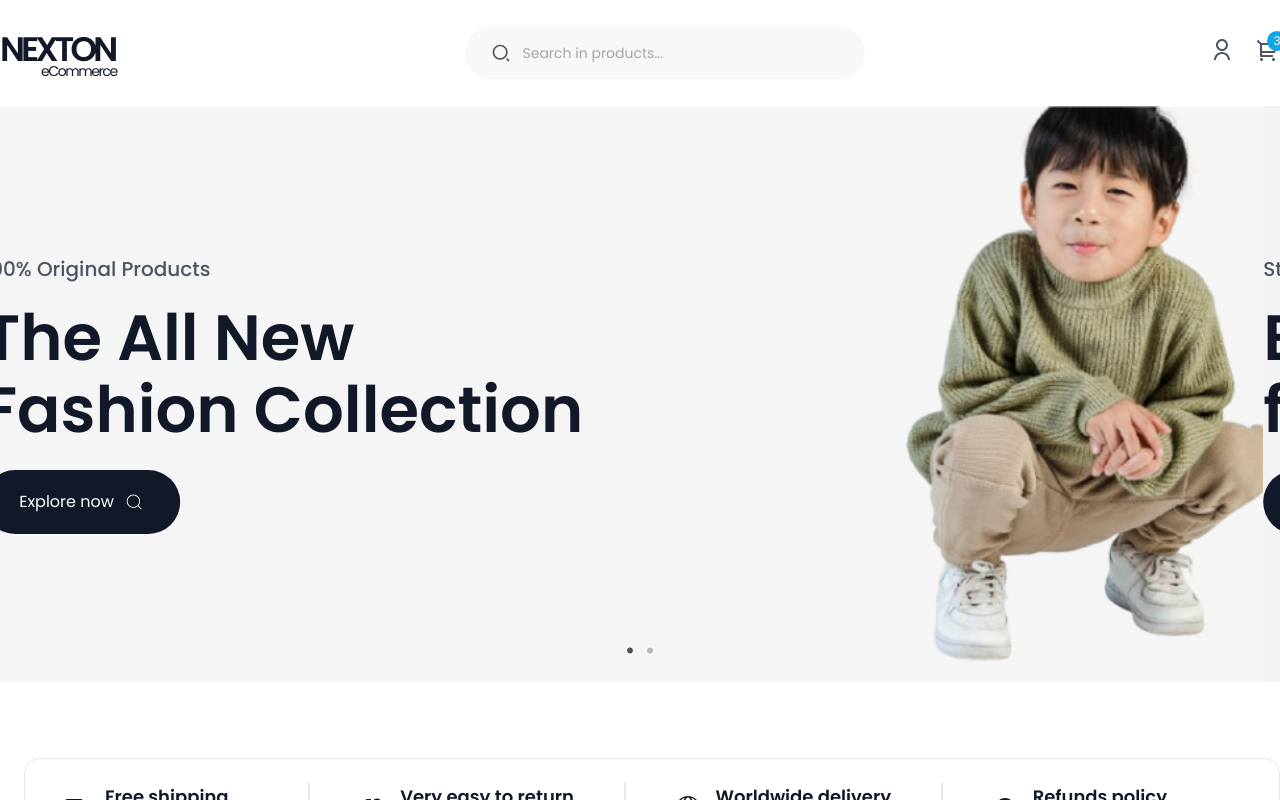
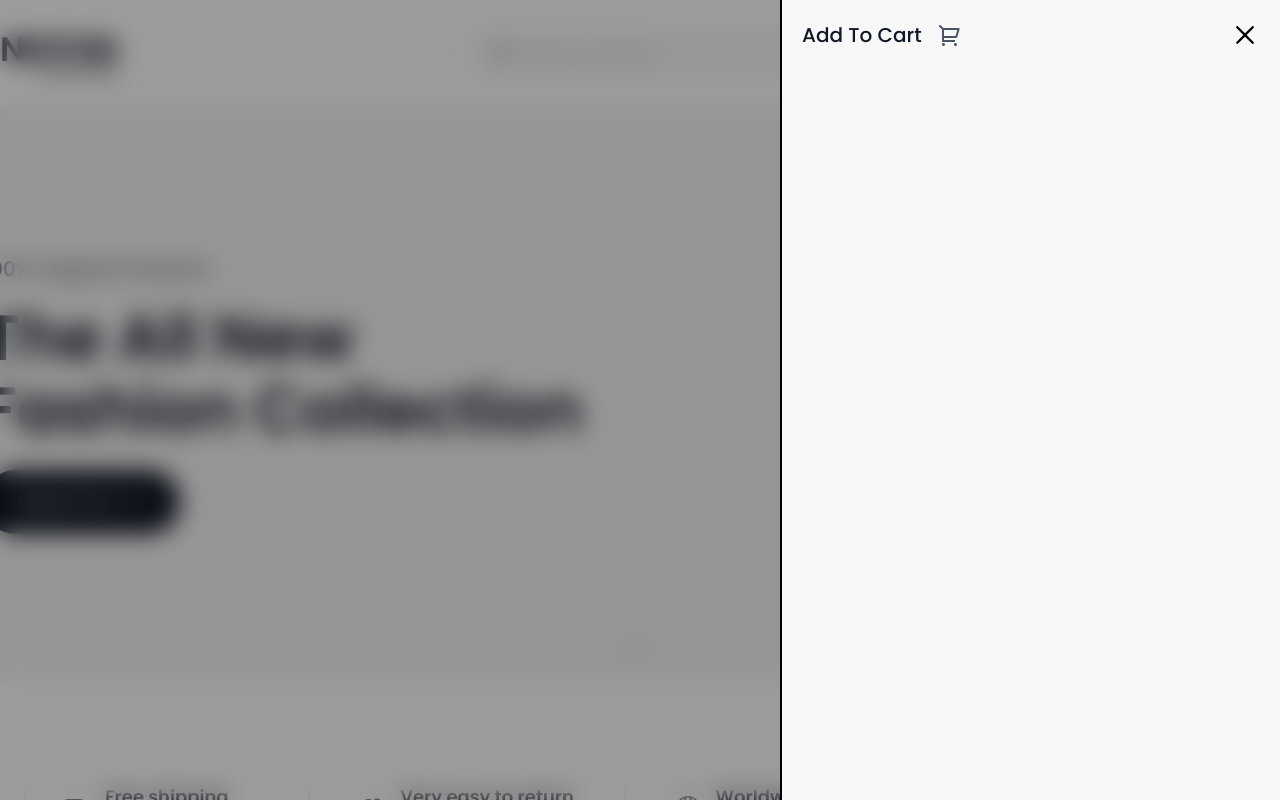
Before and after one commit to Munna-Scriptz/Nexton-E-Commerce, a React (Vite) app: page / in a window 1280 px wide. Shown: the top 800 px of the page. Built offline with nearby package versions, Linux system fonts and the light colour scheme.

Commit message:
Add To Cart Overly Added

```diff
--- a/src/components/AddToCart.jsx
+++ b/src/components/AddToCart.jsx
@@ -1,9 +1,18 @@
 import React from 'react'
+import { RxCross2 } from "react-icons/rx";
+import { RiShoppingCart2Line } from "react-icons/ri";
 
 export const AddToCart = () => {
   return (
     <>
-        <section>
+        <section id='Add-To-Cart' className='h-full bg-[#f8f8f8] w-[500px] p-5 border-l-2'>
+            {/* ------Add to Cart Header */}
+            <div className='flex items-center justify-between'>
+                <h2 className='font-medium text-[20px] text-second flex items-center gap-4'>Add To Cart <RiShoppingCart2Line className='text-[24px] text-Primary'/>
+                </h2>
+                <div className='cursor-pointer'><RxCross2 className='text-3xl'/></div>
+            </div>
+            {/* ------Add items */}
 
         </section>
     </>
--- a/src/components/Navbar.jsx
+++ b/src/components/Navbar.jsx
@@ -50,7 +50,7 @@ const Navbar = () => {
       </section>
 
       {/* -----Add To Cart----- */}
-        <section>
+        <section className='fixed top-0 z-50 h-full w-full backdrop-blur-md bg-[#00000063] duration-[.3s] right-0 flex justify-end'>
           <AddToCart/>
         </section>
     </div>
```
